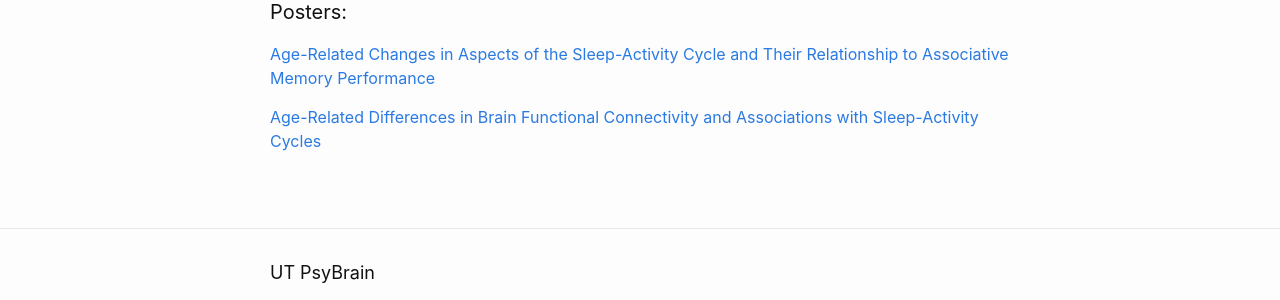
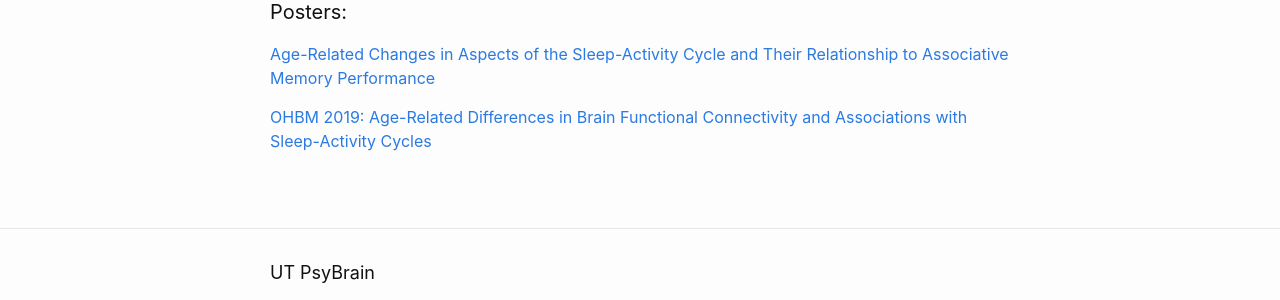
Before and after one commit to UTCogNeuroLab/UTCogNeuroLab.github.io, a Jekyll site: the page built from team/megan-mcmahon.md, in a window 1280 px wide. Shown: the part 740-1040 px from the top of the page. Built offline with Jekyll 4.4.1, drawn with Linux system fonts in a browser that asks for light colours; nearby versions of some CDN libraries; some web fonts are replaced.

Commit message:
Changing poster to pdf, linking on megan-mcmahon,md

```diff
--- a/team/megan-mcmahon.md
+++ b/team/megan-mcmahon.md
@@ -22,4 +22,4 @@ Megan is interested in identifying predictors of age-related cognitive changes.
 
 [Age-Related Changes in Aspects of the Sleep-Activity Cycle and Their Relationship to Associative Memory Performance](/assets/posters/DACC Poster McMahon.pdf)
 
-[Age-Related Differences in Brain Functional Connectivity and Associations with Sleep-Activity Cycles](/assets/posters/AgeDifferences_MeganMcMahon.jpeg)
+[OHBM 2019: Age-Related Differences in Brain Functional Connectivity and Associations with Sleep-Activity Cycles](/assets/posters/McMahon OHBM Poster.pdf)
```
Also changed, not shown: assets/posters/AgeDifferences_MeganMcMahon.jpeg (deleted), 1 other file.
